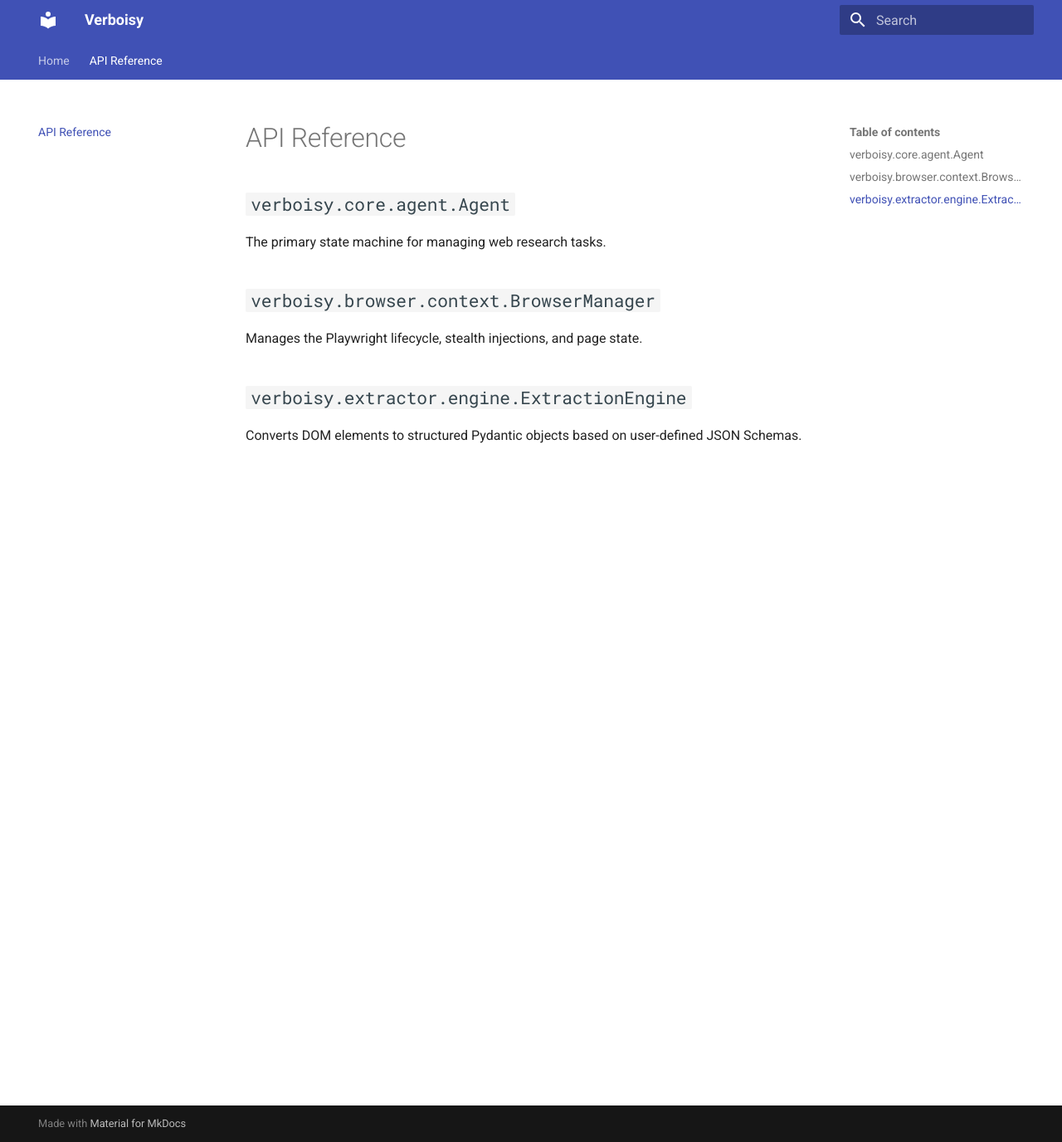
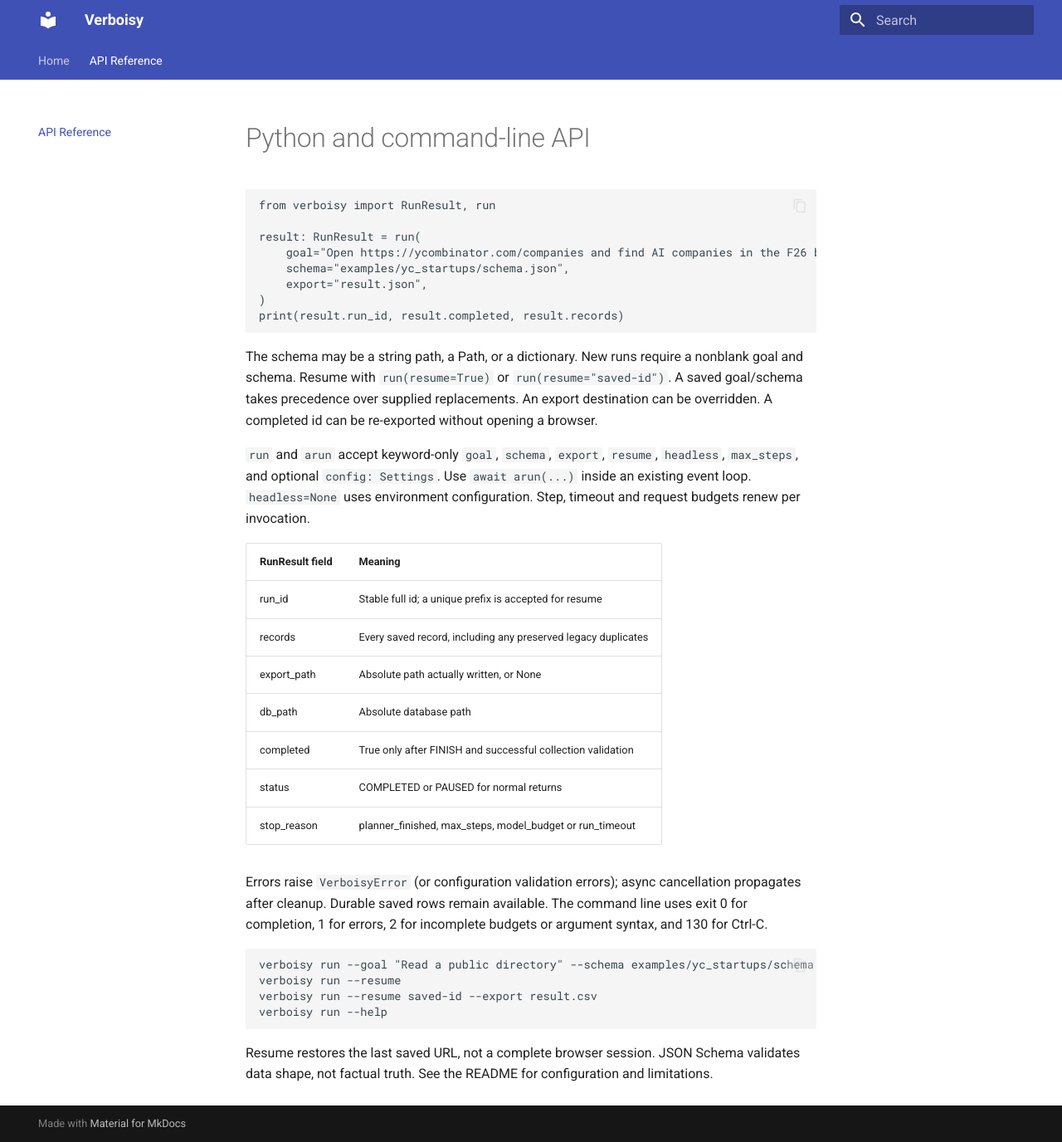
Before and after one commit to EmanueleTorrisi/verboisy, an MkDocs documentation site: the page built from docs/api.md, in a window 1280 px wide and 1376 px high. Shown: the whole window at 83% size. Built offline with MkDocs 1.6.1 and Material for MkDocs 9.7.7, drawn with Linux system fonts in a browser that asks for light colours.

Commit message:
docs(api): improve API reference documentation

````diff
--- a/docs/api.md
+++ b/docs/api.md
@@ -1,10 +1,47 @@
-# API Reference
+# Python and command-line API
 
-## `verboisy.core.agent.Agent`
-The primary state machine for managing web research tasks.
+```python
+from verboisy import RunResult, run
 
-## `verboisy.browser.context.BrowserManager`
-Manages the Playwright lifecycle, stealth injections, and page state.
+result: RunResult = run(
+    goal="Open https://ycombinator.com/companies and find AI companies in the F26 batch",
+    schema="examples/yc_startups/schema.json",
+    export="result.json",
+)
+print(result.run_id, result.completed, result.records)
+```
 
-## `verboisy.extractor.engine.ExtractionEngine`
-Converts DOM elements to structured Pydantic objects based on user-defined JSON Schemas.
+The schema may be a string path, a Path, or a dictionary. New runs require a nonblank
+goal and schema. Resume with `run(resume=True)` or `run(resume="saved-id")`. A saved
+goal/schema takes precedence over supplied replacements. An export destination can
+be overridden. A completed id can be re-exported without opening a browser.
+
+`run` and `arun` accept keyword-only `goal`, `schema`, `export`, `resume`,
+`headless`, `max_steps`, and optional `config: Settings`.
+Use `await arun(...)` inside an existing event loop. `headless=None` uses environment
+configuration. Step, timeout and request budgets renew per invocation.
+
+| RunResult field | Meaning |
+| --- | --- |
+| run_id | Stable full id; a unique prefix is accepted for resume |
+| records | Every saved record, including any preserved legacy duplicates |
+| export_path | Absolute path actually written, or None |
+| db_path | Absolute database path |
+| completed | True only after FINISH and successful collection validation |
+| status | COMPLETED or PAUSED for normal returns |
+| stop_reason | planner_finished, max_steps, model_budget or run_timeout |
+
+Errors raise `VerboisyError` (or configuration validation errors); async cancellation
+propagates after cleanup. Durable saved rows remain available. The command line
+uses exit 0 for completion, 1 for errors, 2 for incomplete budgets or argument syntax,
+and 130 for Ctrl-C.
+
+```bash
+verboisy run --goal "Read a public directory" --schema examples/yc_startups/schema.json
+verboisy run --resume
+verboisy run --resume saved-id --export result.csv
+verboisy run --help
+```
+
+Resume restores the last saved URL, not a complete browser session. JSON Schema validates
+data shape, not factual truth. See the README for configuration and limitations.
````
